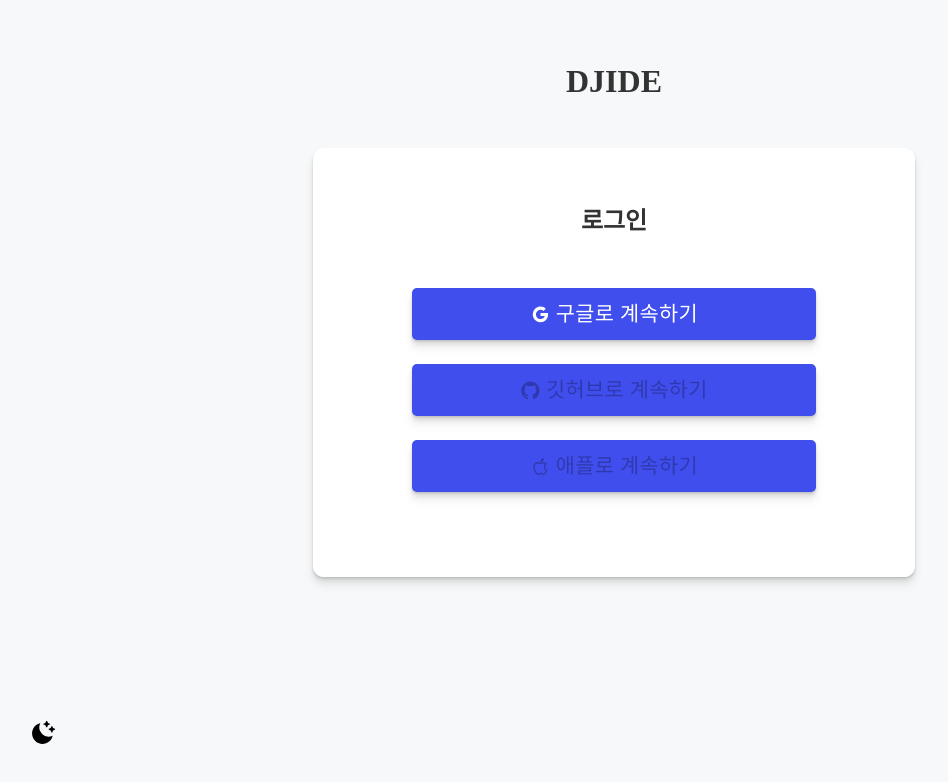
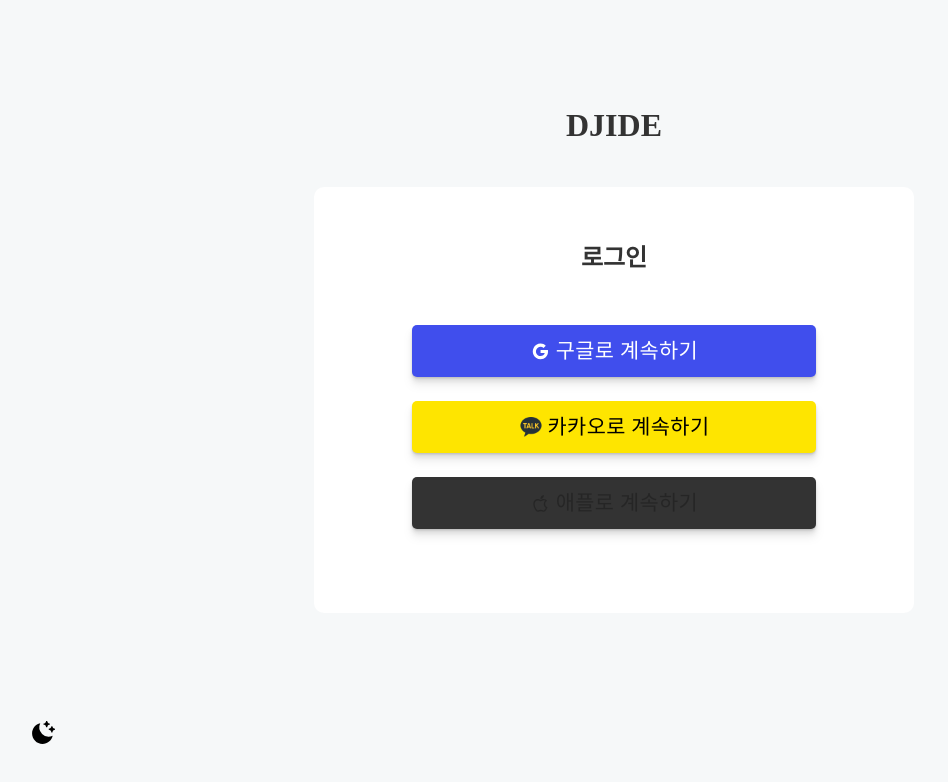
Before and after one commit to The-Great-Sign/IDE-Project-frontend-next, a Next.js app: page /login in a window 1280 px wide. Shown: the top 782 px of the page, without its empty margins (26-974 px from the left). Built offline with nearby package versions, Linux system fonts and the light colour scheme; no server answers.

Commit message:
feat : IDE-154 카카오 로그인 구현

```diff
--- a/next.config.js
+++ b/next.config.js
@@ -5,7 +5,7 @@
     styledComponents: true,
   },
   images: {
-    domains: ['liveblocks.io', 'lh3.googleusercontent.com'],
+    domains: ['liveblocks.io', 'lh3.googleusercontent.com', 'k.kakaocdn.net'],
   },
   async rewrites() {
     return [
--- a/src/app/login/Login.styles.ts
+++ b/src/app/login/Login.styles.ts
@@ -1,3 +1,4 @@
+import { BigButton } from '@/components/Button/Button';
 import styled from 'styled-components';
 
 export const LoginConatiner = styled.div`
@@ -25,8 +26,8 @@
 `;
 
 export const Logo = styled.h1`
-  margin: -10rem 0 0 0;
-  margin-bottom: 3rem;
+  margin: -5rem 0 0 0;
+  margin-bottom: 0;
 `;
 
 export const ButtonBox = styled.div`
@@ -37,3 +38,16 @@
   margin-bottom: 40px;
   margin-top: 40px;
 `;
+
+export const KaKaoButton = styled(BigButton)`
+  background: #fee500 !important;
+  color: black !important;
+  &:hover {
+    background: #fff426 !important;
+  }
+`;
+
+export const AppleButton = styled(BigButton)`
+  background: ${props => props.theme.colors.text} !important;
+  border: 1px solid #000;
+`;
--- a/src/app/login/page.tsx
+++ b/src/app/login/page.tsx
@@ -2,18 +2,29 @@
 
 import React from 'react';
 import { IconContext } from 'react-icons';
+import { AiOutlineApple, AiOutlineGoogle } from 'react-icons/ai';
 import {
-  AiOutlineApple,
-  AiOutlineGithub,
-  AiOutlineGoogle,
-} from 'react-icons/ai';
-import { ButtonBox, LoginBox, LoginConatiner, Logo } from './Login.styles';
+  AppleButton,
+  ButtonBox,
+  KaKaoButton,
+  LoginBox,
+  LoginConatiner,
+  Logo,
+} from './Login.styles';
 import { BigButton } from '@/components/Button/Button';
+import Image from 'next/image';
+import Kakaoicon from '../../public/images/kakaoicon.png';
+import { styled } from 'styled-components';
+import { StyledLink } from '@/components/MainHeader/MainHeader.style';
 
 const LoginPage = () => {
   const handleGoogleLogin = () => {
-    const googleLoginURL = `${process.env.NEXT_PUBLIC_BACKEND_URI}/oauth2/authorization/google?redirect_uri=${process.env.NEXT_PUBLIC_API_BASE_URL}&mode=login`;
+    const googleLoginURL = `${process.env.NEXT_PUBLIC_BACKEND_URI}/oauth2/authorization/google`;
     window.location.href = googleLoginURL;
+  };
+  const handleKakaoLogin = () => {
+    const kakaoLoginURL = `${process.env.NEXT_PUBLIC_BACKEND_URI}/oauth2/authorization/kakao`;
+    window.location.href = kakaoLoginURL;
   };
 
   return (
@@ -28,7 +39,9 @@
         }}
       >
         <LoginConatiner>
-          <Logo>DJIDE</Logo>
+          <StyledLink href={'/'}>
+            <Logo>DJIDE</Logo>
+          </StyledLink>
           <LoginBox>
             <h2>로그인</h2>
 
@@ -38,14 +51,19 @@
                 <span>구글로 계속하기</span>
               </BigButton>
 
-              <BigButton disabled>
-                <AiOutlineGithub />
-                <span>깃허브로 계속하기</span>
-              </BigButton>
-              <BigButton disabled>
+              <KaKaoButton onClick={handleKakaoLogin}>
+                <StyledImage
+                  src={Kakaoicon}
+                  alt="카카오 아이콘"
+                  width="24"
+                  height="24"
+                />
+                <span>카카오로 계속하기</span>
+              </KaKaoButton>
+              <AppleButton disabled>
                 <AiOutlineApple />
                 <span>애플로 계속하기</span>
-              </BigButton>
+              </AppleButton>
             </ButtonBox>
           </LoginBox>
         </LoginConatiner>
@@ -55,3 +73,7 @@
 };
 
 export default LoginPage;
+
+const StyledImage = styled(Image)`
+  margin-right: 5px;
+`;
--- a/src/styles/theme.ts
+++ b/src/styles/theme.ts
@@ -4,7 +4,7 @@
   colors: {
     primary: '#404EED',
     bg: '#F6F8F9',
-    headerBg: '#fff;',
+    headerBg: '#fff',
     btnHover: '#D9DCFB',
     btnText: '#333EBE',
     black: '#000',
@@ -32,6 +32,6 @@
     hoverGray: '#363636',
     boxShadow: '0 4px 8px rgba(255, 255, 255, 0.05)',
     menuHover: '#131519',
-    boxbg: '#2E2E2E',
+    boxbg: 'rgba(63, 63, 74,0.4)',
   },
 };
```
Also changed, not shown: src/public/images/kakaoIcon.png (added).
